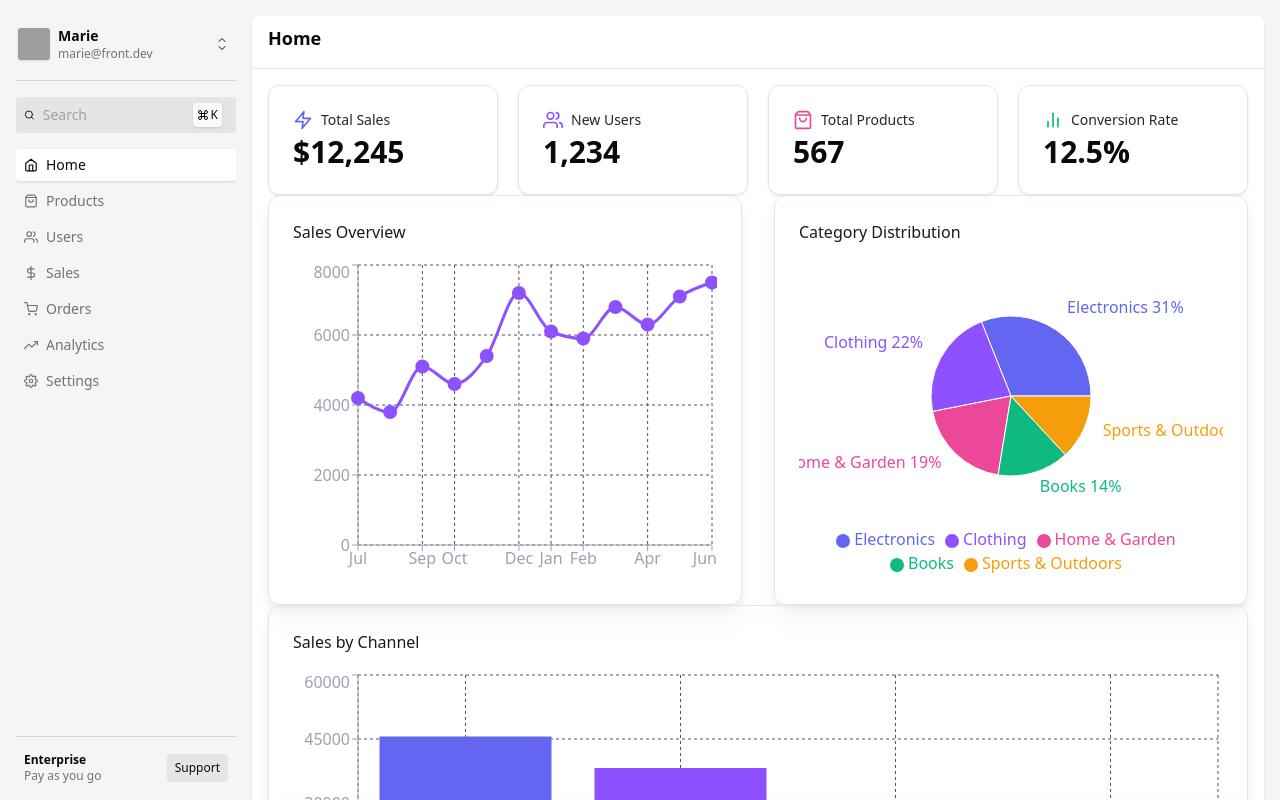
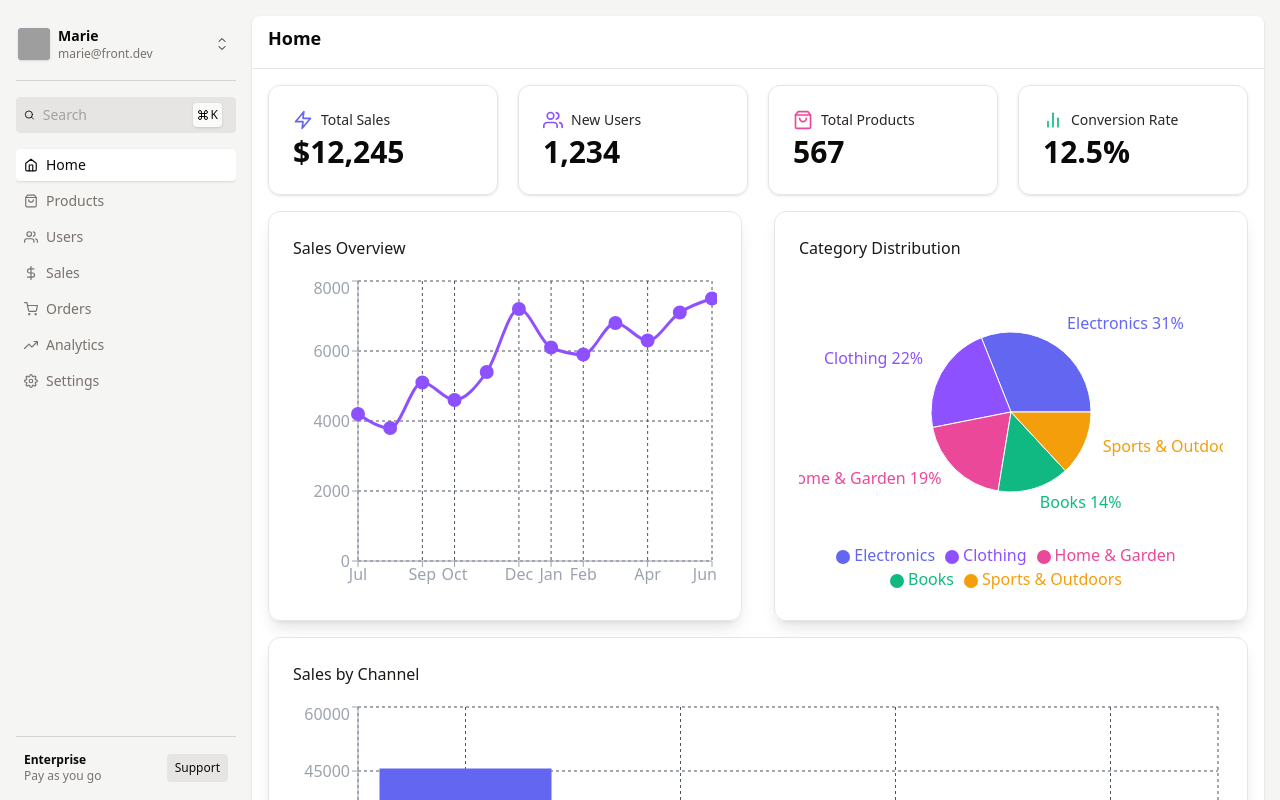
Before and after one commit to PikuzaMarie/admin-dashboard, a React (Vite) app: page / in a window 1280 px wide. Shown: the top 800 px of the page. Built offline with nearby package versions, Linux system fonts and the light colour scheme; grey boxes are pictures that could not be loaded.

Commit message:
style: set height to auto, space main content using flexbox gap

```diff
--- a/src/components/Dashboard/index.tsx
+++ b/src/components/Dashboard/index.tsx
@@ -5,11 +5,11 @@ interface DashboardProps {
 
 export const Dashboard: React.FC<DashboardProps> = ({ title, children }) => {
   return (
-    <div className="h-[100vh] w-full rounded-lg bg-white pb-4 shadow">
+    <div className="h-auto w-full rounded-lg bg-white pb-4 shadow">
       <header className="mt-2 mb-4 border-b border-stone-200 px-4 pb-4">
         <h1 className="block text-lg font-bold">{title}</h1>
       </header>
-      <main className="px-4 pb-4">{children}</main>
+      <main className="flex flex-col gap-4 px-4 pb-4">{children}</main>
     </div>
   );
 };
```
